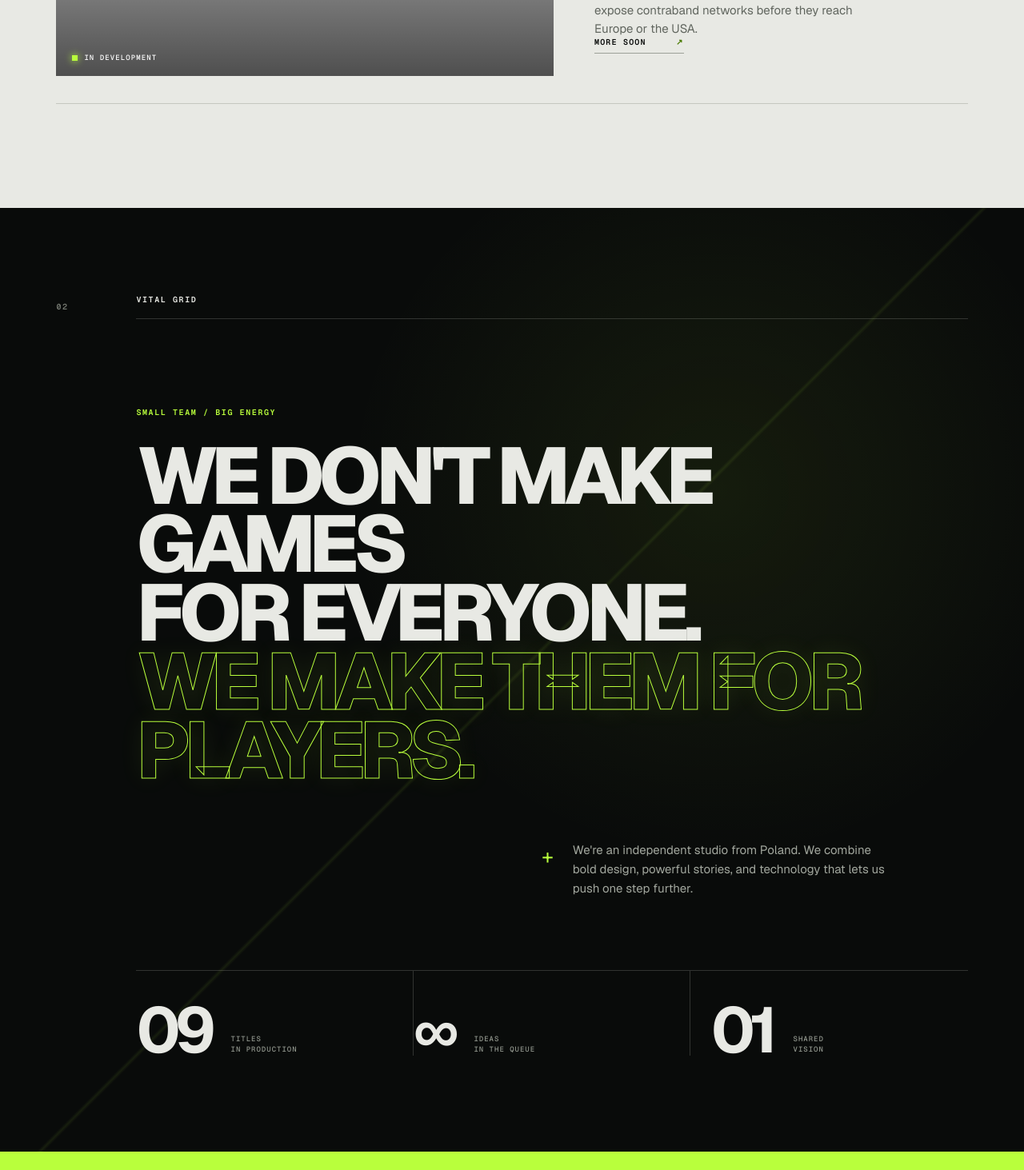
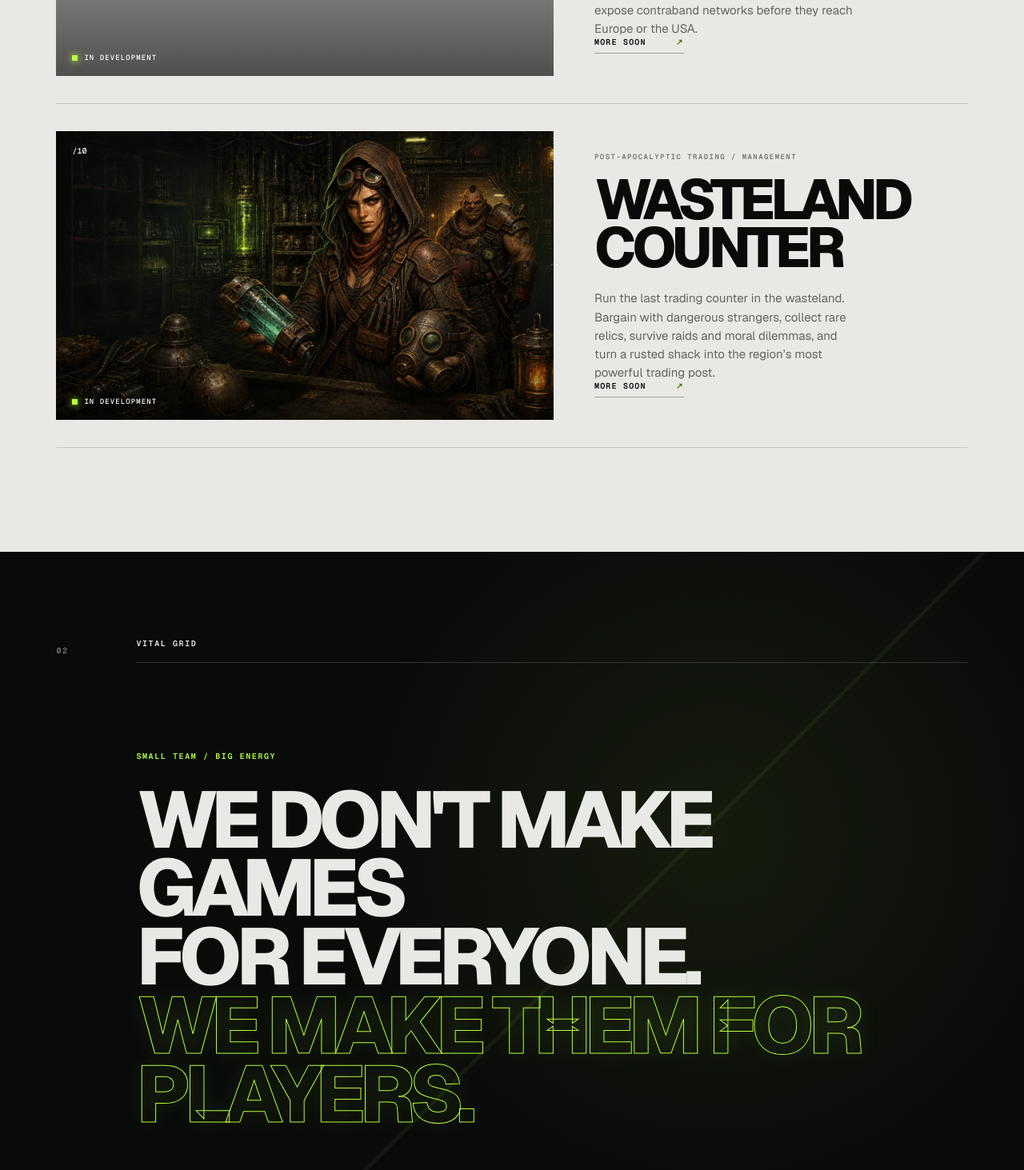
Before and after one commit to ExoPlayy/VitalGrid, a Next.js app: page / in a window 1280 px wide. Shown: the part 5347-6810 px from the top of the page at 80% size. Built offline with nearby package versions, Linux system fonts and the light colour scheme; grey boxes are pictures that could not be loaded.

Commit message:
Add Wasteland Counter to the game lineup

```diff
--- a/app/page.tsx
+++ b/app/page.tsx
@@ -116,6 +116,19 @@ const games = [
       <img src="/games/paradise-control.png" alt="Paradise Control key art showing suspicious travelers and luggage at a tropical island airport customs checkpoint" />
     ),
   },
+  {
+    number: "10",
+    title: "WASTELAND COUNTER",
+    type: "POST-APOCALYPTIC TRADING / MANAGEMENT",
+    status: "IN DEVELOPMENT",
+    copy: "Run the last trading counter in the wasteland. Bargain with dangerous strangers, collect rare relics, survive raids and moral dilemmas, and turn a rusted shack into the region’s most powerful trading post.",
+    className: "game-wasteland-counter",
+    href: "#contact",
+    cta: "MORE SOON",
+    visual: (
+      <img src="/games/wasteland-counter.webp" alt="Wasteland Counter key art showing a dangerous trader offering rare relics across a post-apocalyptic counter" />
+    ),
+  },
 ];
 
 function Logo() {
@@ -201,7 +214,7 @@ export default function Home() {
           </div>
         </div>
         <div className="stats" aria-label="Studio facts">
-          <div><strong>09</strong><span>TITLES<br />IN PRODUCTION</span></div>
+          <div><strong>10</strong><span>TITLES<br />IN PRODUCTION</span></div>
           <div><strong>∞</strong><span>IDEAS<br />IN THE QUEUE</span></div>
           <div><strong>01</strong><span>SHARED<br />VISION</span></div>
         </div>
```
Also changed, not shown: public/games/wasteland-counter.webp (added).
